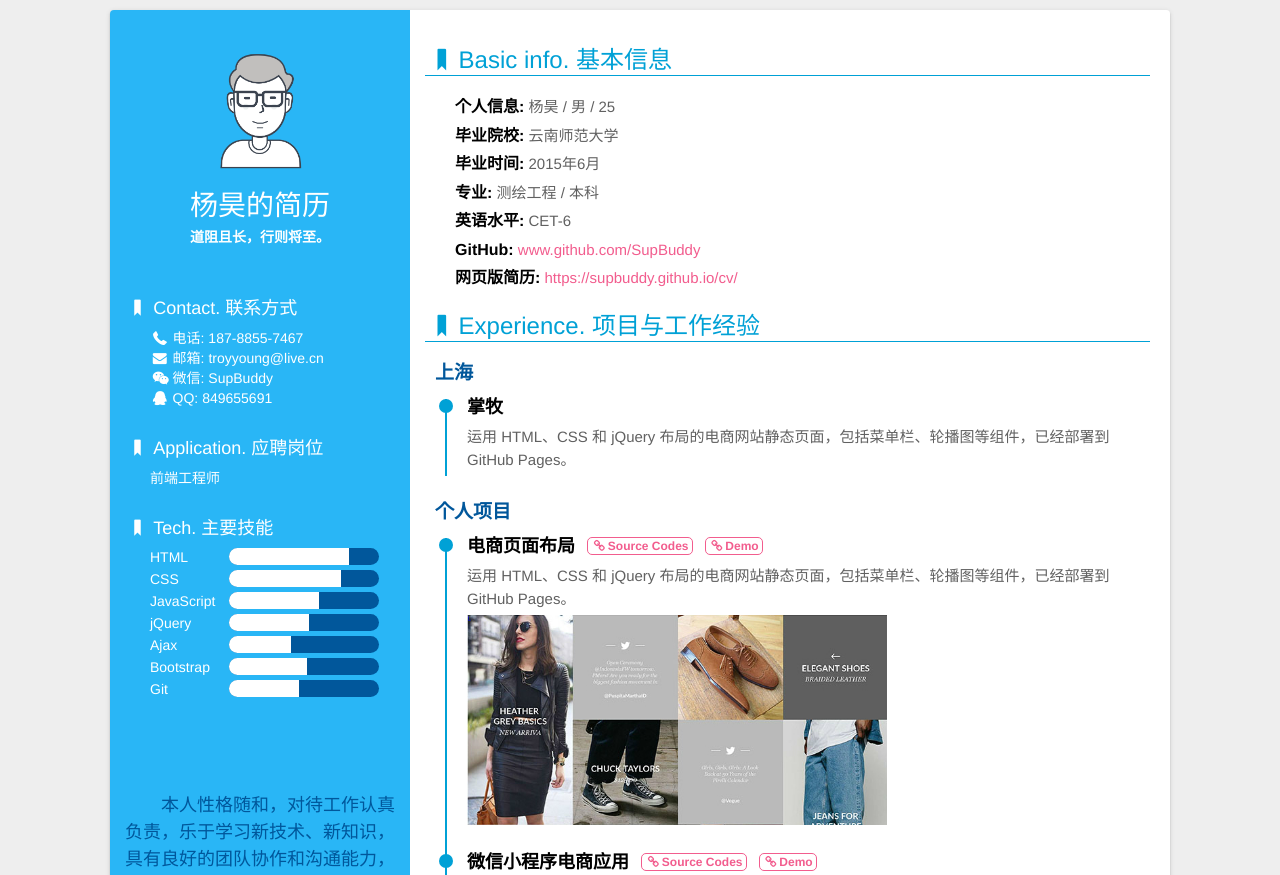
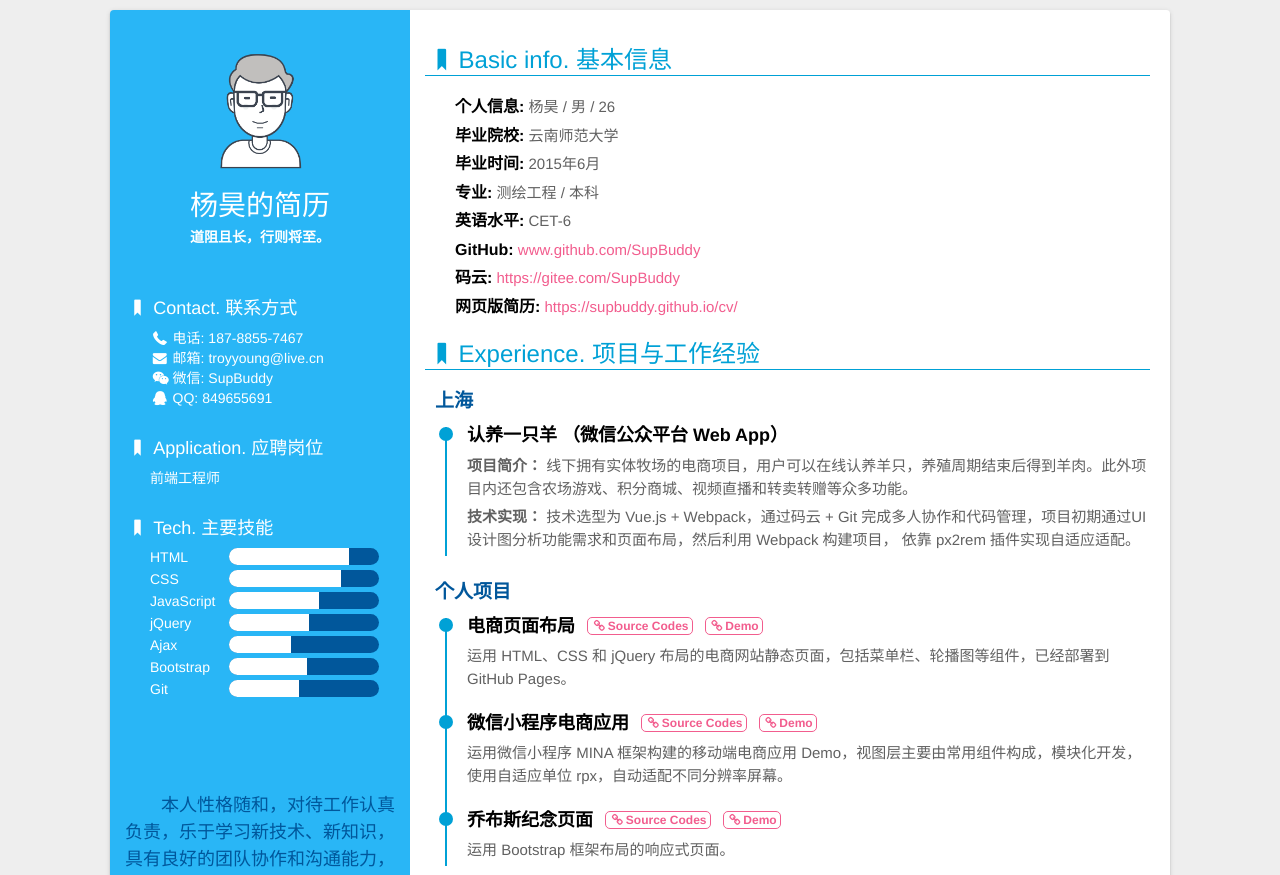
Before and after one commit to SupBuddy/cv, a website: page index.html in a window 1280 px wide. Shown: the top 875 px of the page. Drawn offline with Linux system fonts and the light colour scheme; some packages are replaced by stand-ins of ours; a script that the page names is missing.

Commit message:
modified index

```diff
--- a/index.html
+++ b/index.html
@@ -100,12 +100,13 @@
             <ul class="main-info">
                 <li class="someRight">
                     <dt><i class="icon-bookmark"></i>Basic info. 基本信息</dt>
-                    <dd><strong>个人信息:</strong> <span>杨昊 / 男 / 25</span></dd>
+                    <dd><strong>个人信息:</strong> <span>杨昊 / 男 / 26</span></dd>
                     <dd><strong>毕业院校:</strong> <span>云南师范大学</span></dd>
                     <dd><strong>毕业时间:</strong> <span>2015年6月</span></dd>
                     <dd><strong>专业:</strong> <span>测绘工程 / 本科</span></dd>
                     <dd><strong>英语水平:</strong> <span>CET-6</span></dd>
                     <dd><strong>GitHub:</strong> <a href="https://www.github.com/SupBuddy" target="_blank">www.github.com/SupBuddy</a></dd>
+                    <dd><strong>码云:</strong> <a href="https://gitee.com/SupBuddy" target="_blank">https://gitee.com/SupBuddy</a></dd>
                     <dd><strong>网页版简历:</strong> <a href="https://supbuddy.github.io/cv/" target="_blank">https://supbuddy.github.io/cv/</a></dd>
                 </li>
                 <li>
@@ -117,11 +118,17 @@
                         <li>
                             <div class="circle"></div>
                             <h4>
-                                <span>掌牧</span>
+                                <span>认养一只羊 （微信公众平台 Web App）</span>
                                 <!-- <a href="https://github.com/SupBuddy/e-Commerce" target="_blank"><i class="icon-link"></i>Source Codes</a>
                                 <a href="https://supbuddy.github.io/e-Commerce/index.html" target="_blank"><i class="icon-link"></i>Demo</a> -->
                             </h4>
-                            <p>运用 HTML、CSS 和 jQuery 布局的电商网站静态页面，包括菜单栏、轮播图等组件，已经部署到 GitHub Pages。
+                            <p>
+                                <strong>项目简介：</strong>
+                                线下拥有实体牧场的电商项目，用户可以在线认养羊只，养殖周期结束后得到羊肉。此外项目内还包含农场游戏、积分商城、视频直播和转卖转赠等众多功能。
+                            </p>
+                            <p>
+                                <strong>技术实现：</strong>
+                                技术选型为 Vue.js + Webpack，通过码云 + Git 完成多人协作和代码管理，项目初期通过UI设计图分析功能需求和页面布局，然后利用 Webpack 构建项目， 依靠 px2rem 插件实现自适应适配。
                             </p>
                         </li>
                     </ul>
@@ -136,7 +143,7 @@
                                 <a href="https://supbuddy.github.io/e-Commerce/index.html" target="_blank"><i class="icon-link"></i>Demo</a>
                             </h4>
                             <p>运用 HTML、CSS 和 jQuery 布局的电商网站静态页面，包括菜单栏、轮播图等组件，已经部署到 GitHub Pages。</p>
-                            <img src="./img/demo01_1.jpg" data-action="zoom" width="420px">
+                            <!-- <img src="./img/demo01_1.jpg" data-action="zoom" width="420px">                       -->
                         </li>
                         <li>
                             <div class="circle"></div>
@@ -146,7 +153,7 @@
                                 <a href="https://github.com/SupBuddy/miniMall/blob/master/README.md" target="_blank"><i class="icon-link"></i>Demo</a>
                             </h4>
                             <p>运用微信小程序 MINA 框架构建的移动端电商应用 Demo，视图层主要由常用组件构成，模块化开发，使用自适应单位 rpx，自动适配不同分辨率屏幕。</p>
-                            <img src="./img/mini-mall-1.jpg" data-action="zoom" width="600px">
+                            <!-- <img src="./img/mini-mall-1.jpg" data-action="zoom" width="600px"> -->
                         </li>
                         <li>
                             <div class="circle"></div>
```
